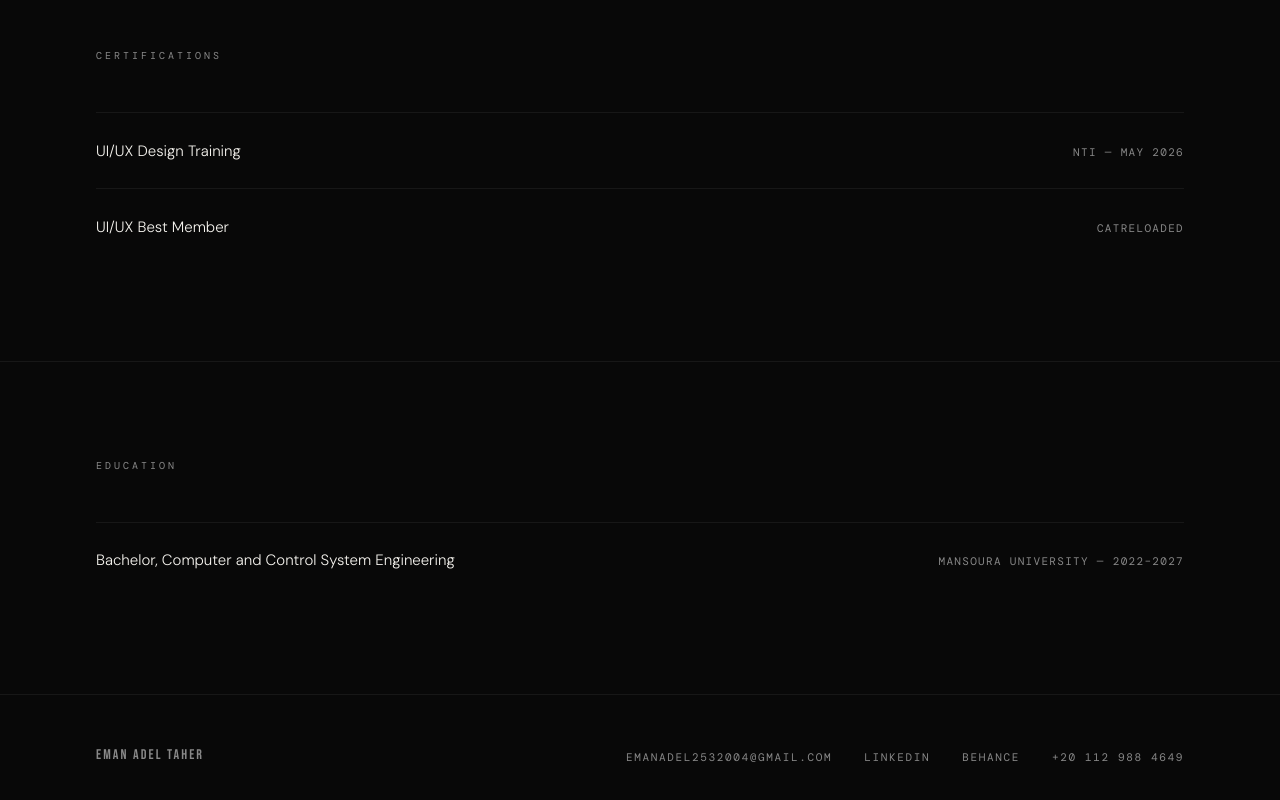
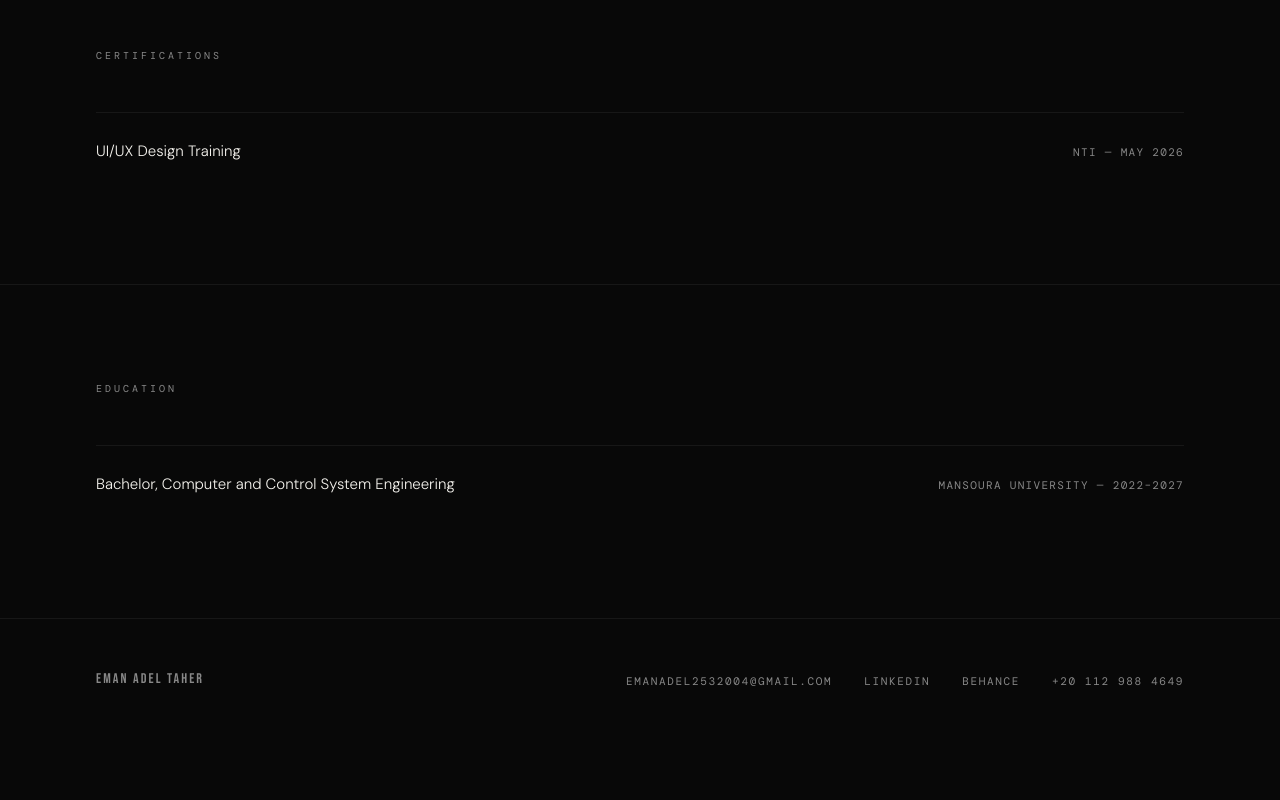
Before and after one commit to Eman-Adel-Taher/eman-adel-taher.github.io, a plain HTML site: page eman-adel-portfolio.html in a window 1280 px wide. Shown: the part 3592-4392 px from the top of the page. After the commit the page ends 4332 px from the top, so only its background shows below. Drawn offline with nearby package versions, Linux system fonts and the light colour scheme; a web font is replaced by a local one.

Commit message:
Update eman-adel-portfolio.html

```diff
--- a/eman-adel-portfolio.html
+++ b/eman-adel-portfolio.html
@@ -701,10 +701,10 @@
       <span class="cert-name">UI/UX Design Training</span>
       <span class="cert-org">NTI — May 2026</span>
     </div>
-    <div class="cert-item reveal">
+    <!-- <div class="cert-item reveal">
       <span class="cert-name">UI/UX Best Member</span>
       <span class="cert-org">CatReloaded</span>
-    </div>
+    </div> -->
   </div>
 </section>
 
```
